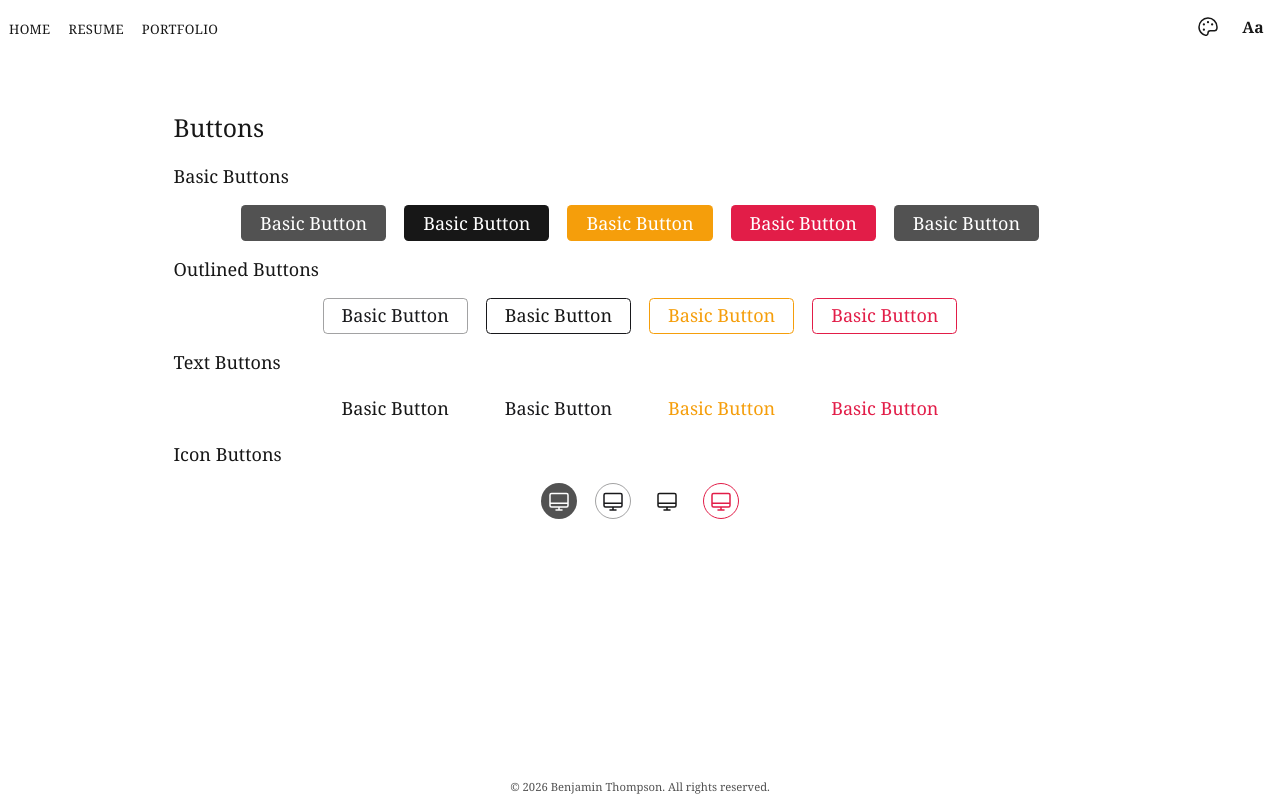
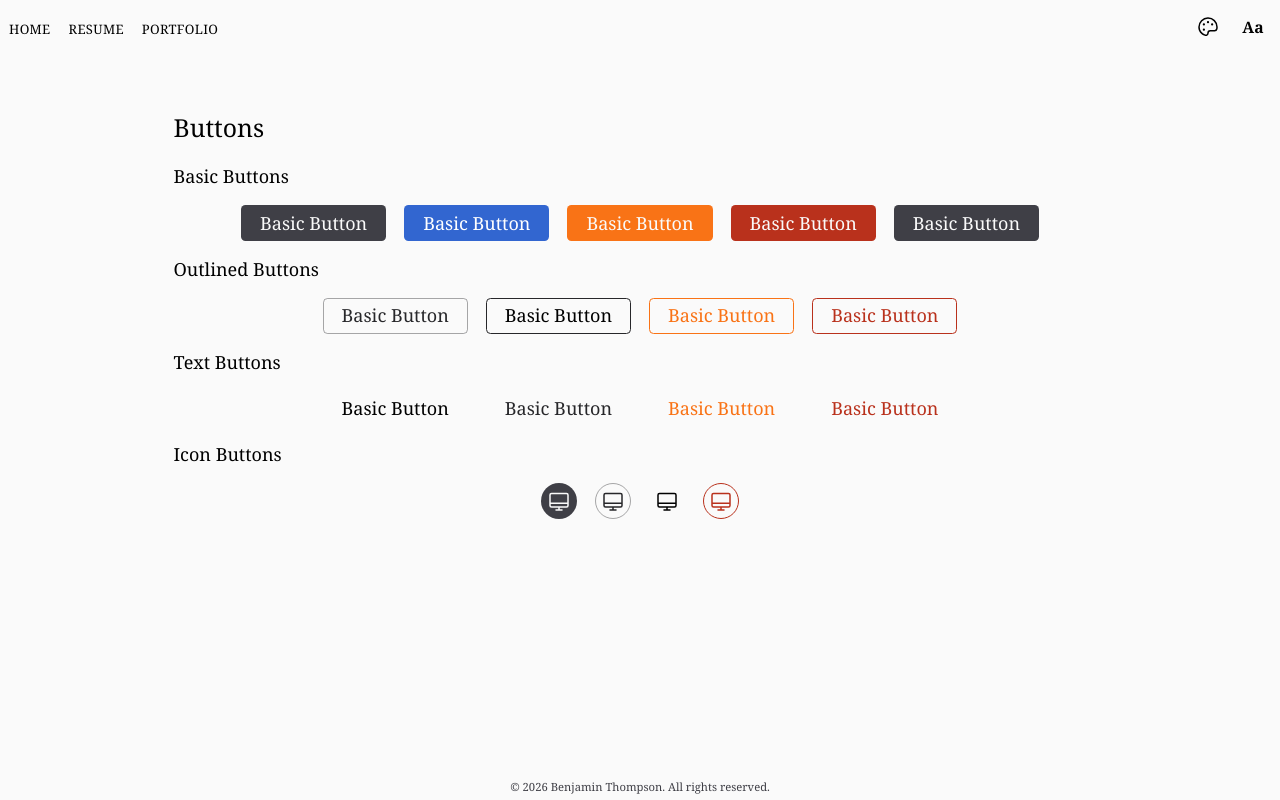
Before and after one commit to pixelsailor/cxiius, a SvelteKit app: page /playground in a window 1280 px wide. Built offline with nearby package versions, Linux system fonts and the light colour scheme; a web font is replaced by a local one.

Commit message:
add zinc, slate, and stone color tokens

```diff
--- a/static/styles/buttons.css
+++ b/static/styles/buttons.css
@@ -13,7 +13,7 @@
   padding-inline: 1rem;
   background-color: var(--foreground-alt);
   color: var(--background);
-  transition: background-color 0.2s ease-in-out;
+  transition-property: background-color, color, opacity;
 
   background-origin: border-box;
 
@@ -23,22 +23,24 @@
   &:hover:not([disabled]) {
     background-color: var(--foreground);
     color: var(--background);
+    transition-duration: 0.4s;
     cursor: pointer;
   }
 
   &:active {
-    transition-property: all;
     transition-timing-function: var(--default-transition-timing-function);
     transition-duration: var(--default-transition-duration);
     scale: 0.98;
   }
 
   &.primary {
-    background-color: var(--foreground);
-    color: var(--background);
+    background-color: highlight;
+    color: var(--contrast);
 
     &:hover {
-      background-color: var(--dark-80);
+      background-color: highlight;
+      opacity: 0.8;
+      color: var(--contrast);
     }
   }
 
--- a/static/styles/tokens.css
+++ b/static/styles/tokens.css
@@ -6,39 +6,78 @@
 	--base-font-weight: 300;
 	--base-font-size: 18px;
 
+	/* Theme colors */
+	--white: hsl(0, 0%, 100%);
+	--black: hsl(0, 0%, 0%);
+
+	--p-zinc-50: hsl(0, 0%, 98.04%);
+	--p-zinc-100: hsl(240, 4.76%, 95.88%);
+	--p-zinc-200: hsl(240, 5.88%, 90%);
+	--p-zinc-300: hsl(240, 4.88%, 83.92%);
+	--p-zinc-400: hsl(240, 5.03%, 64.9%);
+	--p-zinc-500: hsl(240, 3.83%, 46.08%);
+	--p-zinc-600: hsl(240, 5.2%, 33.92%);
+	--p-zinc-700: hsl(240, 5.26%, 26.08%);
+	--p-zinc-800: hsl(240, 3.7%, 15.88%);
+	--p-zinc-900: hsl(240, 5.88%, 10%);
+	--p-zinc-950: hsl(240, 10%, 3.92%);
+
+	--slate-50: hsl(210, 40%, 98%);
+	--slate-100: hsl(210, 40%, 96%);
+	--slate-200: hsl(214, 32%, 91%);
+	--slate-300: hsl(213, 27%, 84%);
+	--slate-400: hsl(215, 20%, 65%);
+	--slate-500: hsl(215.4, 16.3%, 46.9%);
+	--slate-600: hsl(215.3, 19.3%, 34.5%);
+	--slate-700: hsl(215.3, 25%, 27.7%);
+	--slate-800: hsl(217.2, 32.6%, 17.4%);
+	--slate-900: hsl(222.2, 47.4%, 11.2%);
+	--slate-950: hsl(228.6, 84%, 4.9%);
+
+	--p-stone-50: hsl(60, 9.09%, 97.84%);
+	--p-stone-100: hsl(60, 4.76%, 95.88%);
+	--p-stone-200: hsl(20, 5.88%, 90%);
+	--p-stone-300: hsl(24, 5.75%, 82.94%);
+	--p-stone-400: hsl(24, 5.43%, 63.92%);
+	--p-stone-500: hsl(25, 5.26%, 44.71%);
+	--p-stone-600: hsl(33.33, 5.45%, 32.35%);
+	--p-stone-700: hsl(30, 6.25%, 25.1%);
+	--p-stone-800: hsl(12, 6.49%, 15.1%);
+	--p-stone-900: hsl(24, 9.8%, 10%);
+	--p-stone-950: hsl(20, 14.29%, 4.12%);
+
 	/* Colors */
-	--background: hsl(0 0% 100%);
-	--background-alt: hsl(0 0% 90%);
-	--foreground: hsl(0 0% 9%);
-	--foreground-alt: hsl(0 0% 32%);
-	--muted: hsl(240 5% 96%);
-	--muted-foreground: hsla(0 0% 9% / 0.4);
-	--border: hsl(240 6% 10%);
+	--background: var(--p-zinc-50);
+	--background-alt: var(--p-zinc-100);
+	--foreground: var(--black);
+	--foreground-alt: var(--p-zinc-700);
+	--muted: var(--p-zinc-300);
+	--muted-foreground: var(--p-zinc-800);
+	--border: var(--p-zinc-400);
 	--border-input: hsla(240 6% 10% / 0.17);
 	--border-input-hover: hsla(240 6% 10% / 0.4);
 	--border-card: hsla(240 6% 10% / 0.1);
-	--dark: hsl(240 6% 10%);
-	--dark-foreground: hsl(0 0% 100% / 0.8);
-	--dark-80: hsl(240 6% 10% / 0.8);
-	--dark-10: hsla(240 6% 10% / 0.1);
-	--dark-40: hsla(240 6% 10% / 0.4);
-	--dark-04: hsla(240 6% 10% / 0.04);
+	--dark: var(--p-zinc-800);
+	--dark-foreground: hsl(from var(--white) h s l / 0.8);
+	--dark-80: hsl(from var(--p-zinc-800) h s l / 0.8);
+	--dark-10: hsl(from var(--p-zinc-800) h s l / 0.1);
+	--dark-40: hsl(from var(--p-zinc-800) h s l / 0.4);
+	--dark-04: hsl(from var(--p-zinc-800) h s l / 0.04);
 	--accent: var(hsla(240 6% 10%));
-	--accent-foreground: hsl(0 0% 100% / 0.8);
-	--destructive: hsl(347 77% 50%);
-	--destructive-80: hsl(347 77% 50% / 0.8);
-	--destructive-10: hsl(347 77% 50% / 0.1);
-	--destructive-40: hsl(347 77% 50% / 0.4);
-	--tertiary: hsl(37.7 92.1% 50.2%);
-	--tertiary-80: hsl(37.7 92.1% 50.2% / 0.8);
-	--tertiary-40: hsl(37.7 92.1% 50.2% / 0.4);
-	--tertiary-10: hsl(37.7 92.1% 50.2% / 0.1);
+	--destructive: hsl(8, 73.7%, 41.8%);
+	--destructive-80: hsl(8, 73.7%, 41.8% / 0.8);
+	--destructive-40: hsl(8, 73.7%, 41.8% / 0.4);
+	--destructive-10: hsl(8, 73.7%, 41.8% / 0.1);
+	--tertiary: hsl(24.6, 95%, 53.1%);
+	--tertiary-80: hsl(24.6, 95%, 53.1% / 0.8);
+	--tertiary-40: hsl(24.6, 95%, 53.1% / 0.4);
+	--tertiary-10: hsl(24.6, 95%, 53.1% / 0.1);
 	--info: hsl(201 90% 50%);
 	--success: hsl(141 71% 48%);
 	--line: hsl(0 0% 90.92%);
 
-	/* black */
-	--contrast: hsl(0 0% 0%);
+	/* white -- used for "state" text */
+	--contrast: var(--white);
 
 	/* Shadows */
 	--shadow-mini: 0px 1px 0px 1px rgba(0, 0, 0, 0.04);
@@ -64,6 +103,8 @@
 	--radius-kbd: 0.5rem;
 
 	--input-height: 2rem;
+	--input-background: var(--background-alt);
+	--input-foreground: var(--foreground);
 
 	--default-transition-timing-function: cubic-bezier(0.4, 0, 0.2, 1);
 	--default-transition-duration: 0.15s;
@@ -73,36 +114,36 @@
  * Explicit "light" — same token values as default :root (system light).
  */
 :root[data-theme='light'] {
-	--background: hsl(0 0% 100%);
-	--background-alt: hsl(0 0% 90%);
-	--foreground: hsl(0 0% 9%);
-	--foreground-alt: hsl(0 0% 32%);
-	--muted: hsl(240 5% 96%);
-	--muted-foreground: hsla(0 0% 9% / 0.4);
-	--border: hsl(240 6% 10%);
+	--background: var(--p-zinc-50);
+	--background-alt: var(--p-zinc-100);
+	--foreground: var(--black);
+	--foreground-alt: var(--p-zinc-700);
+	--muted: var(--p-zinc-300);
+	--muted-foreground: var(--p-zinc-800);
+	--border: var(--p-zinc-400);
 	--border-input: hsla(240 6% 10% / 0.17);
 	--border-input-hover: hsla(240 6% 10% / 0.4);
 	--border-card: hsla(240 6% 10% / 0.1);
-	--dark: hsl(240 6% 10%);
-	--dark-foreground: hsl(0 0% 100% / 0.8);
-	--dark-80: hsl(240 6% 10% / 0.8);
-	--dark-10: hsla(240 6% 10% / 0.1);
-	--dark-40: hsla(240 6% 10% / 0.4);
-	--dark-04: hsla(240 6% 10% / 0.04);
+	--dark: var(--p-zinc-800);
+	--dark-foreground: hsl(from var(--white) h s l / 0.8);
+	--dark-80: hsl(from var(--p-zinc-800) h s l / 0.8);
+	--dark-10: hsl(from var(--p-zinc-800) h s l / 0.1);
+	--dark-40: hsl(from var(--p-zinc-800) h s l / 0.4);
+	--dark-04: hsl(from var(--p-zinc-800) h s l / 0.04);
 	--accent: var(hsla(240 6% 10%));
 	--accent-foreground: hsl(0 0% 100% / 0.8);
-	--destructive: hsl(347 77% 50%);
-	--destructive-80: hsl(347 77% 50% / 0.8);
-	--destructive-40: hsl(347 77% 50% / 0.4);
-	--destructive-10: hsl(347 77% 50% / 0.1);
-	--tertiary: hsl(37.7 92.1% 50.2%);
-	--tertiary-80: hsl(37.7 92.1% 50.2% / 0.8);
-	--tertiary-40: hsl(37.7 92.1% 50.2% / 0.4);
-	--tertiary-10: hsl(37.7 92.1% 50.2% / 0.1);
+	--destructive: hsl(8, 73.7%, 41.8%);
+	--destructive-80: hsl(8, 73.7%, 41.8% / 0.8);
+	--destructive-40: hsl(8, 73.7%, 41.8% / 0.4);
+	--destructive-10: hsl(8, 73.7%, 41.8% / 0.1);
+	--tertiary: hsl(24.6, 95%, 53.1%);
+	--tertiary-80: hsl(24.6, 95%, 53.1% / 0.8);
+	--tertiary-40: hsl(24.6, 95%, 53.1% / 0.4);
+	--tertiary-10: hsl(24.6, 95%, 53.1% / 0.1);
 	--info: hsl(201 90% 50%);
 	--success: hsl(141 71% 48%);
+	--contrast: var(--white);
 	--line: hsl(0 0% 90.92%);
-	--contrast: hsl(0 0% 0%);
 	--shadow-mini: 0px 1px 0px 1px rgba(0, 0, 0, 0.04);
 	--shadow-mini-inset: 0px 1px 0px 0px rgba(0, 0, 0, 0.04) inset;
 	--shadow-popover: 0px 7px 12px 3px var(--dark-04);
@@ -118,35 +159,34 @@
 @media (prefers-color-scheme: dark) {
 	:root:not([data-theme]) {
 		/* Colors */
-		--background: hsl(0 0% 8.63%);
-		--background-alt: hsl(0 0% 8%);
-		--foreground: hsl(0 0% 95.69%);
-		--foreground-alt: hsl(0 0% 70%);
-		--muted: hsl(240 4% 16%);
-		--muted-foreground: hsla(0 0% 100% / 0.4);
-		--border: hsl(0 0% 96%);
+		--background: var(--p-zinc-900);
+		--background-alt: var(--p-zinc-800);
+		--foreground: var(--white);
+		--foreground-alt: var(--p-zinc-300);
+		--muted: var(--p-zinc-700);
+		--muted-foreground: hsl(from var(--white) h s l / 0.4);
+		--border: var(--p-zinc-400);
 		--border-input: hsla(0 0% 96% / 0.17);
 		--border-input-hover: hsla(0 0% 96% / 0.4);
 		--border-card: hsla(0 0% 96% / 0.1);
-		--dark: hsl(0 0% 96%);
-		--dark-foreground: hsl(0 0% 5% / 0.8);
-		--dark-80: hsl(0 0% 96% / 0.8);
-		--dark-40: hsl(0 0% 96% / 0.4);
-		--dark-10: hsl(0 0% 96% / 0.1);
-		--dark-04: hsl(0 0% 96% / 0.04);
+		--dark: var(--p-zinc-100);
+		--dark-foreground: hsl(from var(--p-zinc-950) h s l / 0.8);
+		--dark-80: hsl(from var(--p-zinc-100) h s l / 0.8);
+		--dark-40: hsl(from var(--p-zinc-100) h s l / 0.4);
+		--dark-10: hsl(from var(--p-zinc-100) h s l / 0.1);
+		--dark-04: hsl(from var(--p-zinc-100) h s l / 0.04);
 		--accent: var(hsla(0 0% 96%));
 		--accent-foreground: hsl(0 0% 5% / 0.8);
-		--destructive: hsl(350 89% 60%);
-		--destructive-80: hsl(350 89% 60% / 0.8);
-		--destructive-40: hsl(350 89% 60% / 0.4);
-		--destructive-10: hsl(350 89% 60% / 0.1);
+		--destructive: hsl(8, 73.7%, 41.8%);
+		--destructive-80: hsl(8, 73.7%, 41.8% / 0.8);
+		--destructive-40: hsl(8, 73.7%, 41.8% / 0.4);
+		--destructive-10: hsl(8, 73.7%, 41.8% / 0.1);
+		--tertiary: hsl(24.6, 95%, 53.1%);
+		--tertiary-80: hsl(24.6, 95%, 53.1% / 0.8);
+		--tertiary-40: hsl(24.6, 95%, 53.1% / 0.4);
+		--tertiary-10: hsl(24.6, 95%, 53.1% / 0.1);
+		--contrast: var(--p-zinc-50);
 		--line: hsl(0 0% 15%);
-		--tertiary: hsl(61.3 100% 82.2%);
-		--tertiary-80: hsl(61.3 100% 82.2% / 0.8);
-		--tertiary-40: hsl(61.3 100% 82.2% / 0.4);
-		--tertiary-10: hsl(61.3 100% 82.2% / 0.1);
-		/* white */
-		--contrast: hsl(0 0% 100%);
 
 		/* Shadows */
 		--shadow-mini: 0px 1px 0px 1px rgba(0, 0, 0, 0.3);
@@ -163,36 +203,36 @@
  * Explicit "dark" — same token values as the system dark block above.
  */
 :root[data-theme='dark'] {
-	--background: hsl(0 0% 8.63%);
-	--background-alt: hsl(0 0% 8%);
-	--foreground: hsl(0 0% 95.69%);
-	--foreground-alt: hsl(0 0% 70%);
-	--muted: hsl(240 4% 16%);
-	--muted-foreground: hsla(0 0% 100% / 0.4);
-	--border: hsl(0 0% 96%);
+	--background: var(--p-zinc-900);
+	--background-alt: var(--p-zinc-800);
+	--foreground: var(--white);
+	--foreground-alt: var(--p-zinc-300);
+	--muted: var(--p-zinc-700);
+	--muted-foreground: hsl(from var(--white) h s l / 0.4);
+	--border: var(--p-zinc-400);
 	--border-input: hsla(0 0% 96% / 0.17);
 	--border-input-hover: hsla(0 0% 96% / 0.4);
 	--border-card: hsla(0 0% 96% / 0.1);
-	--dark: hsl(0 0% 96%);
-	--dark-foreground: hsl(0 0% 5% / 0.8);
-	--dark-80: hsl(0 0% 96% / 0.8);
-	--dark-40: hsl(0 0% 96% / 0.4);
-	--dark-10: hsl(0 0% 96% / 0.1);
-	--dark-04: hsl(0 0% 96% / 0.04);
+	--dark: var(--p-zinc-100);
+	--dark-foreground: hsl(from var(--p-zinc-950) h s l / 0.8);
+	--dark-80: hsl(from var(--p-zinc-100) h s l / 0.8);
+	--dark-40: hsl(from var(--p-zinc-100) h s l / 0.4);
+	--dark-10: hsl(from var(--p-zinc-100) h s l / 0.1);
+	--dark-04: hsl(from var(--p-zinc-100) h s l / 0.04);
 	--accent: var(hsla(0 0% 96%));
 	--accent-foreground: hsl(0 0% 5% / 0.8);
-	--destructive: hsl(350 89% 60%);
-	--destructive-80: hsl(350 89% 60% / 0.8);
-	--destructive-40: hsl(350 89% 60% / 0.4);
-	--destructive-10: hsl(350 89% 60% / 0.1);
-	--line: hsl(0 0% 15%);
-	--tertiary: hsl(37.7 92.1% 50.2%);
-	--tertiary-80: hsl(37.7 92.1% 50.2% / 0.8);
-	--tertiary-40: hsl(37.7 92.1% 50.2% / 0.4);
-	--tertiary-10: hsl(37.7 92.1% 50.2% / 0.1);
+	--destructive: hsl(8, 73.7%, 41.8%);
+	--destructive-80: hsl(8, 73.7%, 41.8% / 0.8);
+	--destructive-40: hsl(8, 73.7%, 41.8% / 0.4);
+	--destructive-10: hsl(8, 73.7%, 41.8% / 0.1);
+	--tertiary: hsl(24.6, 95%, 53.1%);
+	--tertiary-80: hsl(24.6, 95%, 53.1% / 0.8);
+	--tertiary-40: hsl(24.6, 95%, 53.1% / 0.4);
+	--tertiary-10: hsl(24.6, 95%, 53.1% / 0.1);
 	--info: hsl(201 90% 50%);
 	--success: hsl(141 71% 48%);
-	--contrast: hsl(0 0% 100%);
+	--contrast: var(--p-zinc-50);
+	--line: hsl(0 0% 15%);
 	--shadow-mini: 0px 1px 0px 1px rgba(0, 0, 0, 0.3);
 	--shadow-mini-inset: 0px 1px 0px 0px rgba(0, 0, 0, 0.5) inset;
 	--shadow-popover: 0px 7px 12px 3px hsla(0deg 0% 0% / 30%);
@@ -206,36 +246,36 @@
  * Stone — warm neutral (product-tunable).
  */
 :root[data-theme='stone'] {
-	--background: hsl(40 20% 98%);
-	--background-alt: hsl(38 14% 92%);
-	--foreground: hsl(28 12% 12%);
-	--foreground-alt: hsl(30 8% 36%);
-	--muted: hsl(36 12% 94%);
-	--muted-foreground: hsla(28 12% 12% / 0.45);
-	--border: hsl(32 10% 22%);
+	--background: var(--p-stone-200);
+	--background-alt: var(--p-stone-100);
+	--foreground: var(--p-stone-700);
+	--foreground-alt: var(--p-stone-600);
+	--muted: var(--p-stone-400);
+	--muted-foreground: hsl(from var(--p-stone-700) h s l / 0.45);
+	--border: var(--p-stone-700);
 	--border-input: hsla(32 10% 22% / 0.2);
 	--border-input-hover: hsla(32 10% 22% / 0.45);
 	--border-card: hsla(32 10% 22% / 0.12);
-	--dark: hsl(30 12% 18%);
-	--dark-foreground: hsl(40 25% 98% / 0.88);
-	--dark-80: hsla(30 12% 18% / 0.8);
-	--dark-10: hsla(30 12% 18% / 0.1);
-	--dark-40: hsla(30 12% 18% / 0.4);
-	--dark-04: hsla(30 12% 18% / 0.05);
-	--accent: hsl(32 28% 42%);
+	--dark: var(--p-stone-800);
+	--dark-foreground: hsl(from var(--p-stone-100) h s l / 0.88);
+	--dark-80: hsl(from var(--p-stone-800) h s l / 0.8);
+	--dark-10: hsl(from var(--p-stone-800) h s l / 0.1);
+	--dark-40: hsl(from var(--p-stone-800) h s l / 0.4);
+	--dark-04: hsl(from var(--p-stone-800) h s l / 0.05);
+	--accent: var(--p-stone-500);
 	--accent-foreground: hsl(40 30% 98% / 0.92);
-	--destructive: hsl(8 70% 48%);
-	--destructive-80: hsl(8 70% 48% / 0.8);
-	--destructive-40: hsl(8 70% 48% / 0.4);
-	--destructive-10: hsl(8 70% 48% / 0.1);
-	--tertiary: hsl(37.7 92.1% 50.2%);
-	--tertiary-80: hsl(37.7 92.1% 50.2% / 0.8);
-	--tertiary-40: hsl(37.7 92.1% 50.2% / 0.4);
-	--tertiary-10: hsl(37.7 92.1% 50.2% / 0.1);
+	--destructive: hsl(8, 73.7%, 41.8%);
+	--destructive-80: hsl(8, 73.7%, 41.8% / 0.8);
+	--destructive-40: hsl(8, 73.7%, 41.8% / 0.4);
+	--destructive-10: hsl(8, 73.7%, 41.8% / 0.1);
+	--tertiary: hsl(24.6, 95%, 53.1%);
+	--tertiary-80: hsl(24.6, 95%, 53.1% / 0.8);
+	--tertiary-40: hsl(24.6, 95%, 53.1% / 0.4);
+	--tertiary-10: hsl(24.6, 95%, 53.1% / 0.1);
 	--info: hsl(200 55% 42%);
 	--success: hsl(145 45% 38%);
 	--line: hsl(35 10% 88%);
-	--contrast: hsl(28 15% 8%);
+	--contrast: var(--p-stone-50);
 	--shadow-mini: 0px 1px 0px 1px rgba(60, 40, 20, 0.06);
 	--shadow-mini-inset: 0px 1px 0px 0px rgba(60, 40, 20, 0.06) inset;
 	--shadow-popover: 0px 7px 12px 3px hsla(30 20% 10% / 0.12);
@@ -267,14 +307,14 @@
 	--dark-04: hsla(255 22% 92% / 0.05);
 	--accent: hsl(265 45% 58%);
 	--accent-foreground: hsl(255 25% 98% / 0.95);
-	--destructive: hsl(350 75% 58%);
-	--destructive-80: hsl(350 75% 58% / 0.8);
-	--destructive-40: hsl(350 75% 58% / 0.4);
-	--destructive-10: hsl(350 75% 58% / 0.1);
-	--tertiary: hsl(37.7 92.1% 50.2%);
-	--tertiary-80: hsl(37.7 92.1% 50.2% / 0.8);
-	--tertiary-40: hsl(37.7 92.1% 50.2% / 0.4);
-	--tertiary-10: hsl(37.7 92.1% 50.2% / 0.1);
+	--destructive: hsl(8, 73.7%, 41.8%);
+	--destructive-80: hsl(8, 73.7%, 41.8% / 0.8);
+	--destructive-40: hsl(8, 73.7%, 41.8% / 0.4);
+	--destructive-10: hsl(8, 73.7%, 41.8% / 0.1);
+	--tertiary: hsl(24.6, 95%, 53.1%);
+	--tertiary-80: hsl(24.6, 95%, 53.1% / 0.8);
+	--tertiary-40: hsl(24.6, 95%, 53.1% / 0.4);
+	--tertiary-10: hsl(24.6, 95%, 53.1% / 0.1);
 	--info: hsl(210 80% 58%);
 	--success: hsl(150 50% 48%);
 	--line: hsl(248 12% 22%);
```
